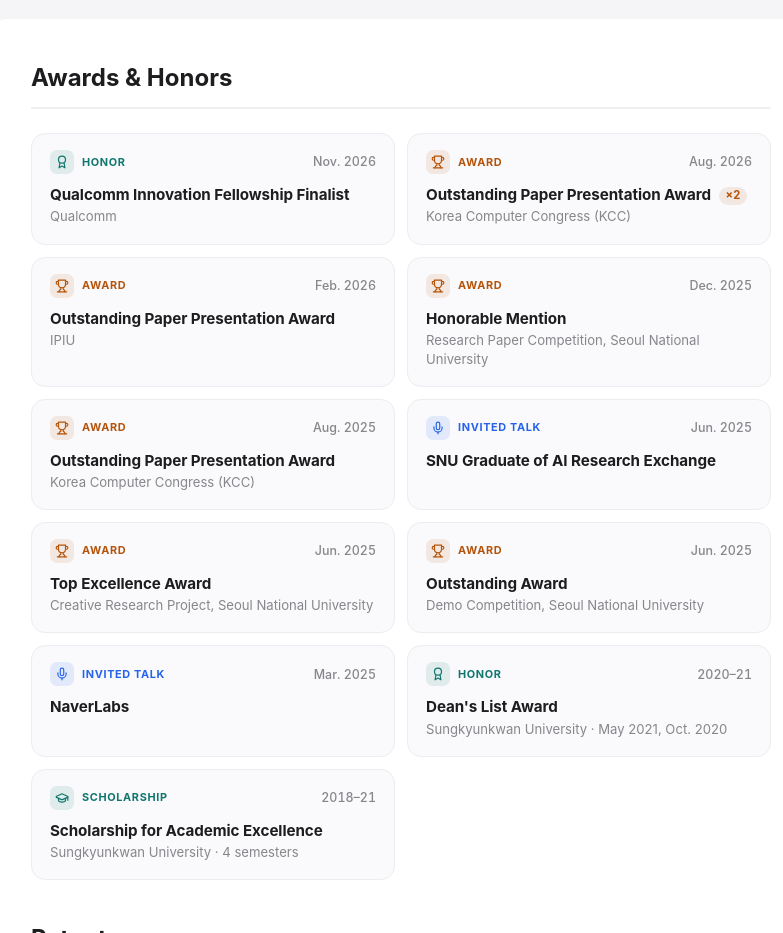
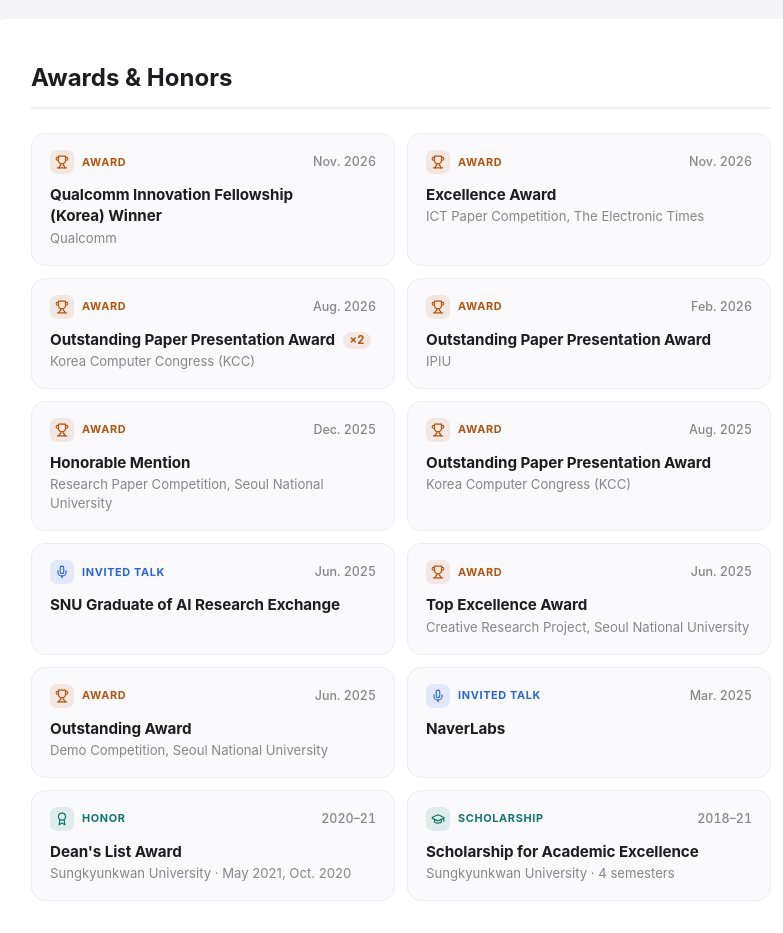
Before and after one commit to JJoonII/JJoonII.github.io, a plain HTML site: page index.html in a window 1280 px wide. Shown: the part 3480-4413 px from the top of the page, without its empty margins (239-1022 px from the left). Drawn offline with Linux system fonts and the light colour scheme.

Commit message:
Add Qualcomm fellowship win and Electronic Times award

```diff
--- a/index.html
+++ b/index.html
@@ -913,13 +913,21 @@
         <section class="card">
             <h2 class="section-title">Awards & Honors</h2>
             <ul class="award-grid">
-                <li class="award-card k-honor">
+                <li class="award-card k-award">
                     <div class="award-head">
-                        <span class="award-kind"><svg class="award-icon" aria-hidden="true"><use href="#i-medal"/></svg>Honor</span>
+                        <span class="award-kind"><svg class="award-icon" aria-hidden="true"><use href="#i-trophy"/></svg>Award</span>
                         <time class="award-date" datetime="2026-11">Nov.&nbsp;2026</time>
                     </div>
-                    <div class="award-title">Qualcomm Innovation Fellowship Finalist</div>
+                    <div class="award-title">Qualcomm Innovation Fellowship (Korea) Winner</div>
                     <div class="award-meta">Qualcomm</div>
+                </li>
+                <li class="award-card k-award">
+                    <div class="award-head">
+                        <span class="award-kind"><svg class="award-icon" aria-hidden="true"><use href="#i-trophy"/></svg>Award</span>
+                        <time class="award-date" datetime="2026-11">Nov.&nbsp;2026</time>
+                    </div>
+                    <div class="award-title">Excellence Award</div>
+                    <div class="award-meta">ICT Paper Competition, The Electronic Times</div>
                 </li>
                 <li class="award-card k-award">
                     <div class="award-head">
```
